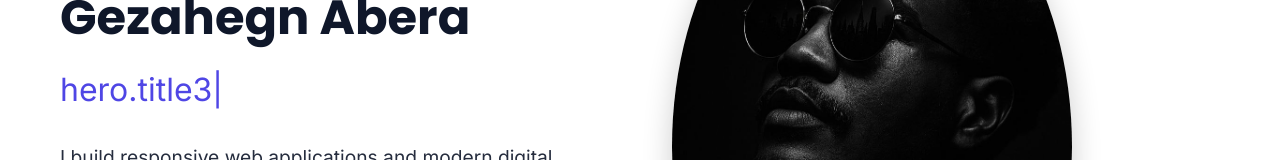
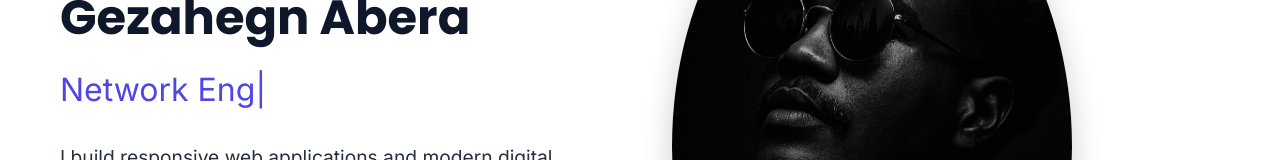
Before and after one commit to GezishDev/my-react-portfolio, a React (Vite) app: page / in a window 1280 px wide. Shown: the part 321-481 px from the top of the page. Built offline with nearby package versions, Linux system fonts and the light colour scheme.

Commit message:
Update Hero.jsx delete flutter part

```diff
--- a/src/components/Hero.jsx
+++ b/src/components/Hero.jsx
@@ -18,7 +18,6 @@ const Hero = () => {
               strings={[
                 t("hero.title1"),
                 t("hero.title2"),
-                t("hero.title3"),
                 t("hero.title4"),
                 t("hero.title5"),
               ]}
```
